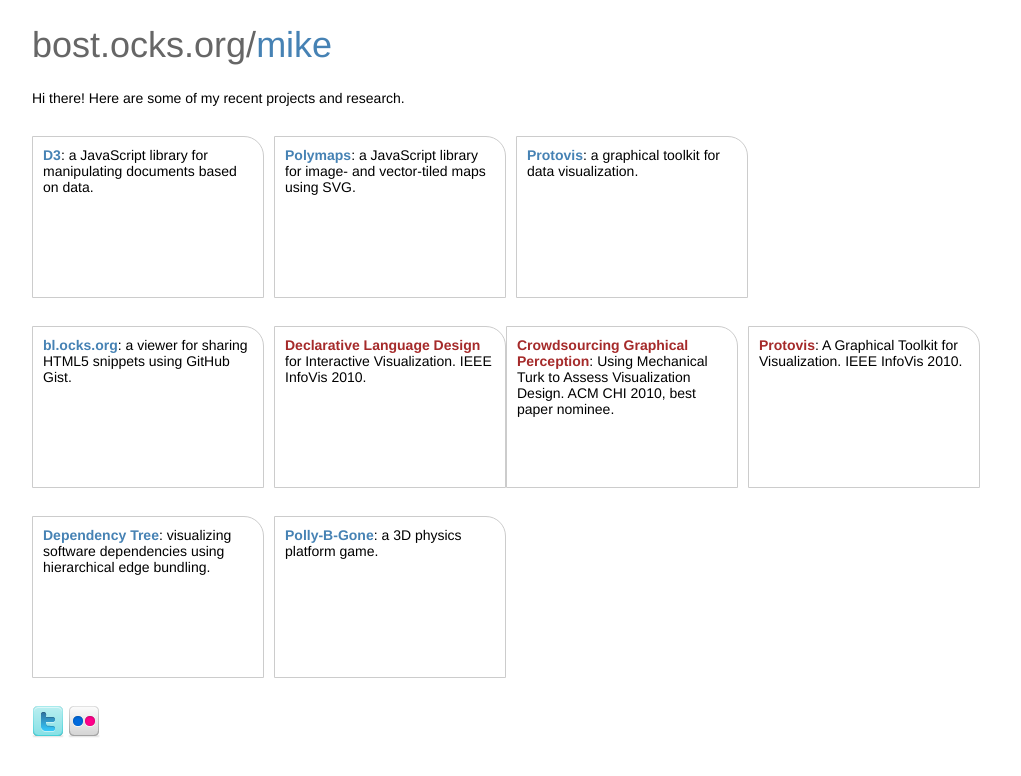
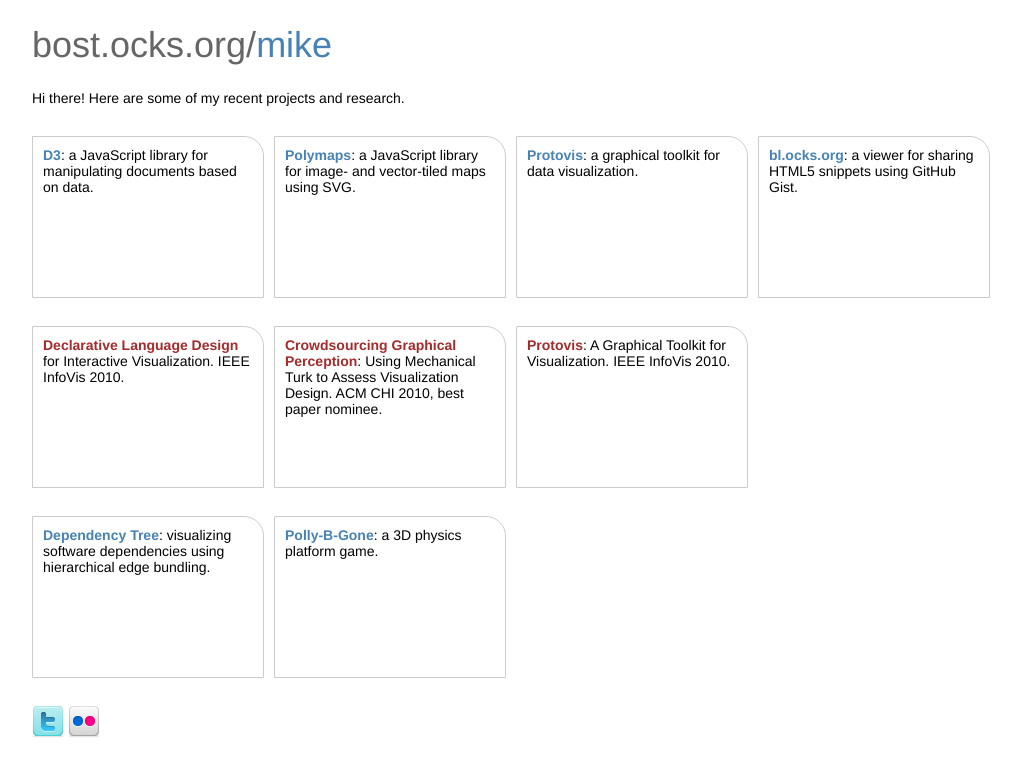
Before and after one commit to carriebostock/bost.ocks.org, a Jekyll site: the page built from mike/index.html, in a window 1280 px wide. Shown: the top 776 px of the page, without its empty margins (128-1149 px from the left). Built offline with Jekyll 4.4.1, drawn with Linux system fonts in a browser that asks for light colours.

Commit message:
Fix CSS.

```diff
--- a/mike/index.html
+++ b/mike/index.html
@@ -73,12 +73,12 @@ Hi there! Here are some of my recent projects and research.
 <b>Protovis</b>: a graphical toolkit for data visualization.
 </a>
 
-<a href="http://bl.ocks.org" class="section">
+<a href="http://bl.ocks.org" class="section last">
 <b>bl.ocks.org</b>: a viewer for sharing HTML5 snippets using GitHub Gist.
 </a>
 
 <a href="http://vis.stanford.edu/papers/protovis-design"
-   class="section research last">
+   class="section research">
 <b>Declarative Language Design</b> for Interactive Visualization. IEEE InfoVis
 2010.
 </a>
```
